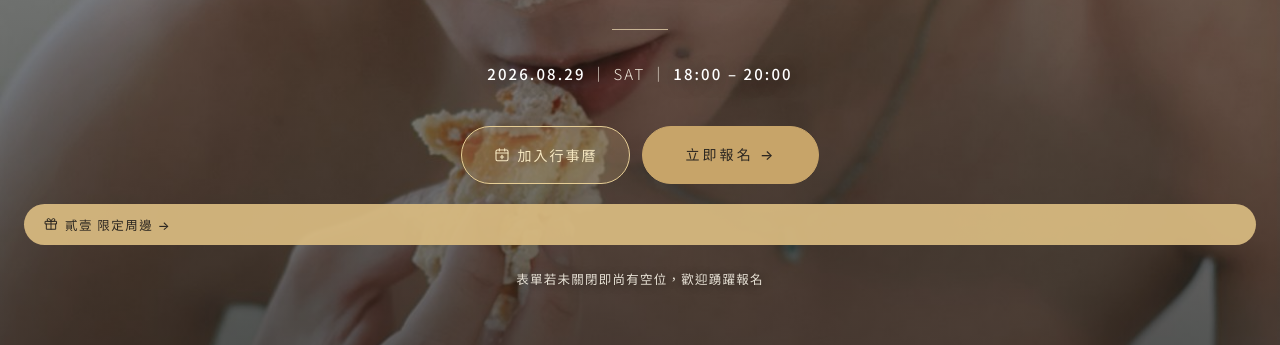
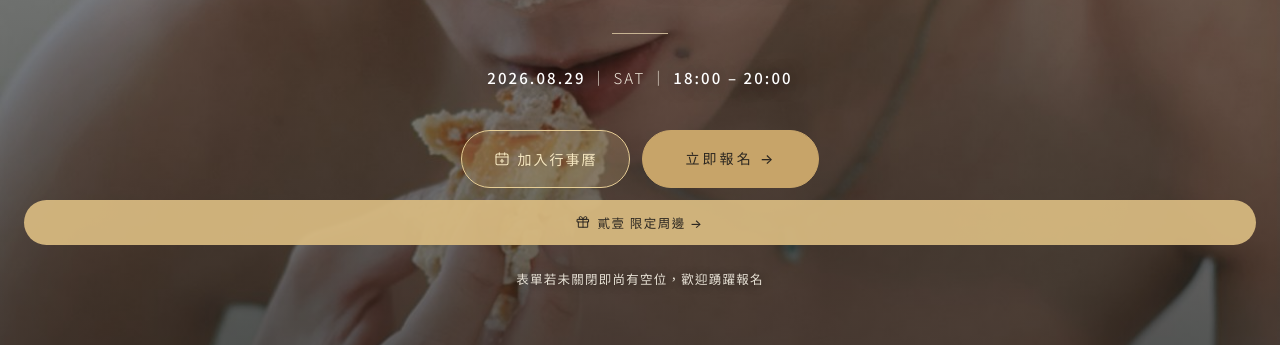
Before and after one commit to kevinhsu97/the21st, a plain HTML site: page index.html in a window 1280 px wide. Shown: the part 388-733 px from the top of the page. Drawn offline with nearby package versions, Linux system fonts and the light colour scheme.

Commit message:
Add files via upload

```diff
--- a/index.html
+++ b/index.html
@@ -79,7 +79,8 @@
     font-size:15px;letter-spacing:.14em;color:var(--muted);
   }
   .hero .meta strong{font-weight:500;color:var(--ink)}
-  .hero-btns{margin-top:38px;display:flex;gap:12px;justify-content:center;flex-wrap:wrap}
+  .hero-cta-wrap{display:inline-flex;flex-direction:column;align-items:stretch;gap:12px;margin-top:38px}
+  .hero-btns{display:flex;gap:12px;justify-content:center;flex-wrap:nowrap}
   .cta{
     display:inline-block;
     padding:15px 42px;
@@ -104,8 +105,9 @@
   .hero .cta-ghost:hover{background:#E6CD95;color:#2B2620}
   /* 頁首「限定周邊」小按鈕 */
   .hero-merch-btn{
-    display:inline-flex;align-items:center;gap:7px;margin-top:20px;
-    padding:9px 20px;background:rgba(219,188,130,.92);color:#2B2620;
+    display:flex;align-items:center;justify-content:center;gap:7px;
+    width:100%;box-sizing:border-box;
+    padding:11px 20px;background:rgba(219,188,130,.92);color:#2B2620;
     border-radius:40px;font-size:12.5px;letter-spacing:.12em;font-weight:500;
     text-decoration:none;transition:.3s;
   }
@@ -375,6 +377,7 @@
     <div class="hero-sub">許貴一生日會 · Birthday Party</div>
     <div class="rule"></div>
     <p class="meta"><strong>2026.08.29</strong> ｜ SAT ｜ <strong>18:00 – 20:00</strong></p>
+    <div class="hero-cta-wrap">
       <div class="hero-btns">
         <button type="button" class="cta-ghost js-addcal" id="addCal">
           <svg viewBox="0 0 24 24"><rect x="3" y="4.5" width="18" height="16" rx="2"/><line x1="3" y1="9" x2="21" y2="9"/><line x1="8" y1="2.5" x2="8" y2="6"/><line x1="16" y1="2.5" x2="16" y2="6"/><line x1="12" y1="12.5" x2="12" y2="17.5"/><line x1="9.5" y1="15" x2="14.5" y2="15"/></svg>
@@ -383,18 +386,11 @@
         <a class="cta" href="#form">立即報名 →</a>
       </div>
       <a class="hero-merch-btn" href="#merch"><svg viewBox="0 0 24 24"><polyline points="20 12 20 21 4 21 4 12"/><rect x="2.5" y="7.5" width="19" height="4.5"/><line x1="12" y1="21" x2="12" y2="7.5"/><path d="M12 7.5H7.8a2.4 2.4 0 0 1 0-4.8C11 2.7 12 7.5 12 7.5z"/><path d="M12 7.5h4.2a2.4 2.4 0 0 0 0-4.8C13 2.7 12 7.5 12 7.5z"/></svg>貳壹 限定周邊 →</a>
+    </div>
     <p class="notice-open">表單若未關閉即尚有空位，歡迎踴躍報名</p>
   </header>
 
   <div class="wrap">
-
-    <section id="merch" class="merch">
-      <div class="section-tag">Limited Merch</div>
-      <a class="merch-banner" href="https://myship.7-11.com.tw/general/detail/GM2607313778262" target="_blank" rel="noopener">
-        <img src="merch-banner.jpg" alt="貳壹 The 21st 生日限定周邊 · 立即購買">
-      </a>
-      <p class="merch-cap">限定販售 <b>8/2 – 9/11</b> · 點擊圖片前往商品頁下單</p>
-    </section>
 
     <section>
       <div class="section-tag">Details</div>
@@ -567,6 +563,14 @@
       </div>
     </section>
 
+    <section id="merch" class="merch">
+      <div class="section-tag">Limited Merch</div>
+      <a class="merch-banner" href="https://myship.7-11.com.tw/general/detail/GM2607313778262" target="_blank" rel="noopener">
+        <img src="merch-banner.jpg" alt="貳壹 The 21st 生日限定周邊 · 立即購買">
+      </a>
+      <p class="merch-cap">限定販售 <b>8/2 – 9/11</b> · 點擊圖片前往商品頁下單</p>
+    </section>
+
     <section id="notes">
       <div class="section-tag">Please Note</div>
       <h2 class="section-title">注意事項</h2>
```
Lines whose indentation alone changed are shown as unchanged.
